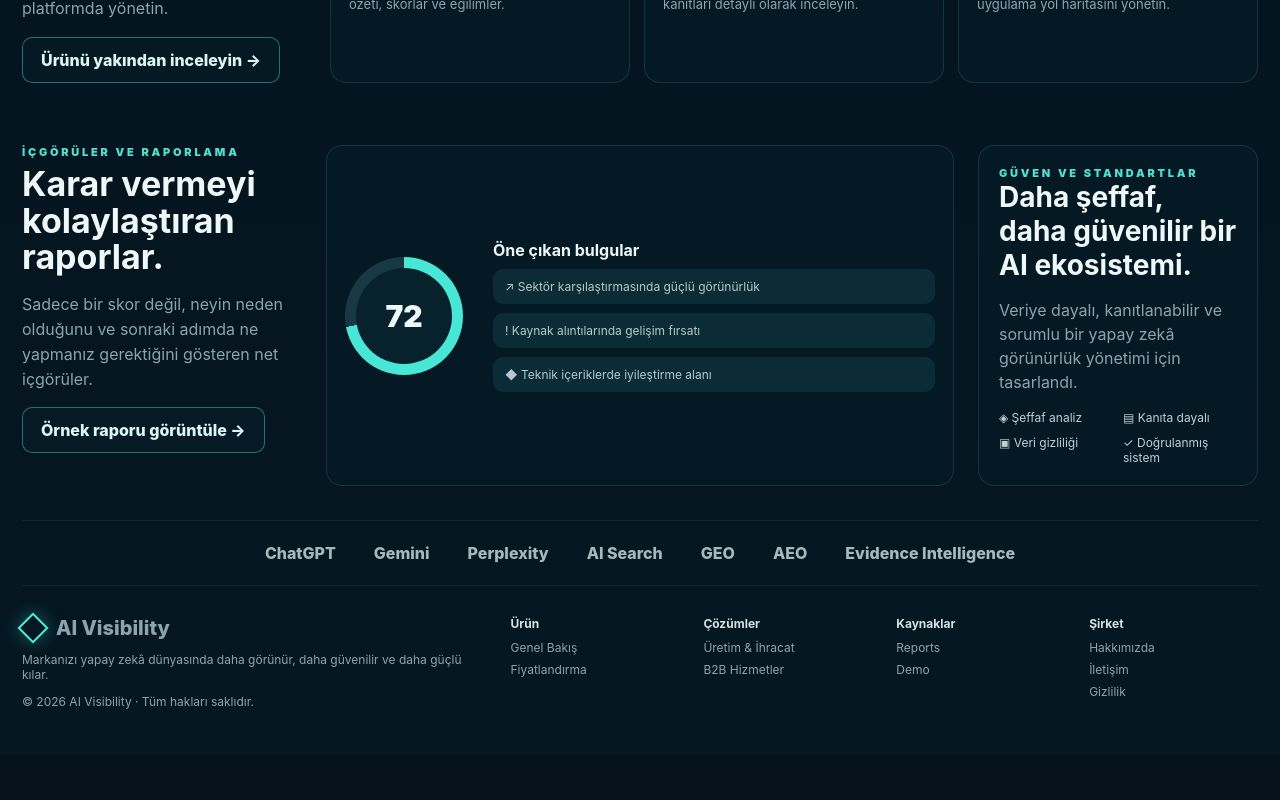
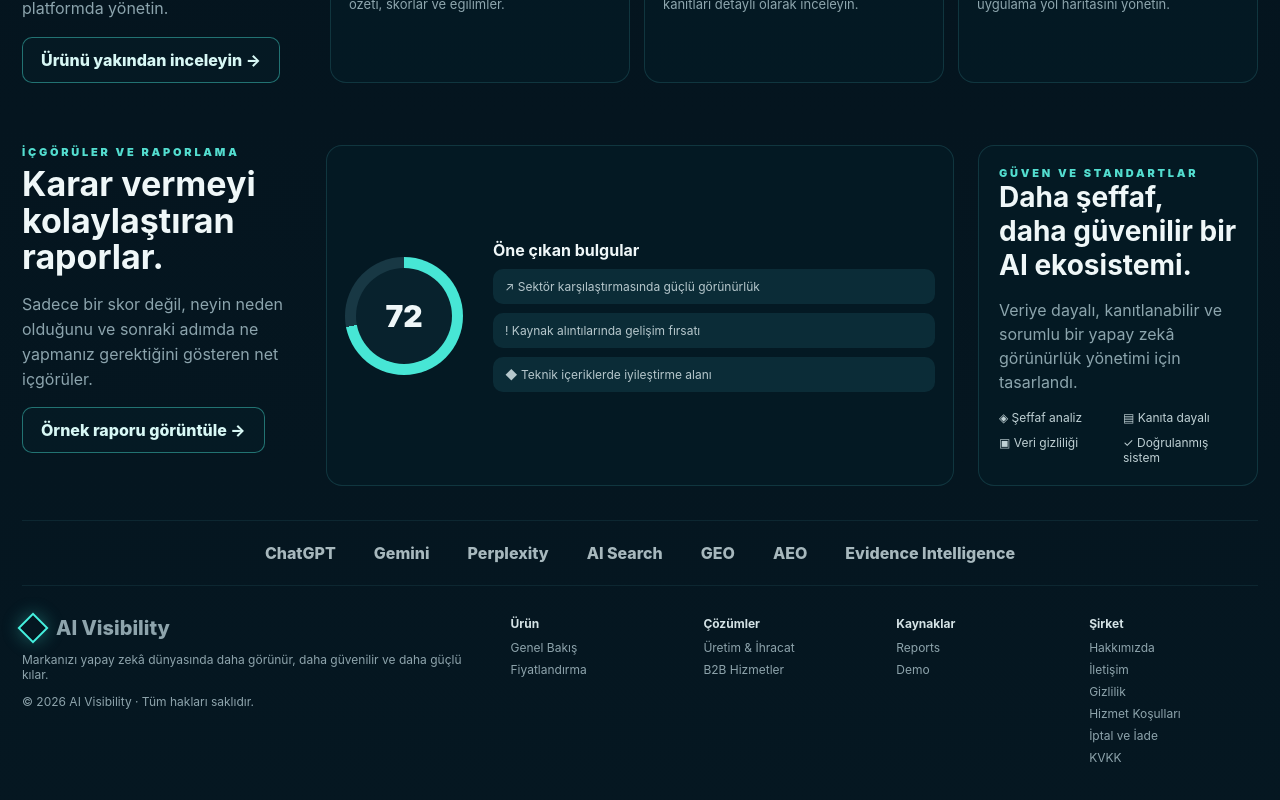
Before and after one commit to mehmetozan-5858/ai-visibility, a Next.js app: page / in a window 1280 px wide. Shown: the part 1595-2395 px from the top of the page. Before the commit the page ends 2350 px from the top, so only its background shows below. Built offline with nearby package versions, Linux system fonts and the light colour scheme.

Commit message:
fix(paddle): improve transparent storefront disclosures for domain review

```diff
--- a/app/page.js
+++ b/app/page.js
@@ -73,6 +73,6 @@ export default function Home(){
   </section>
 
   <div className={styles.logos}><span>ChatGPT</span><span>Gemini</span><span>Perplexity</span><span>AI Search</span><span>GEO</span><span>AEO</span><span>Evidence Intelligence</span></div>
-  <footer className={styles.footer}><div><div className={styles.brand}><span className={styles.logo}/><span>AI Visibility</span></div><p>Markanızı yapay zekâ dünyasında daha görünür, daha güvenilir ve daha güçlü kılar.</p><div className={styles.legal}>© 2026 AI Visibility · Tüm hakları saklıdır.</div></div><div className={styles.footerLinks}><div><strong>Ürün</strong><a href="#urun">Genel Bakış</a><Link href="/hizmetler">Fiyatlandırma</Link></div><div><strong>Çözümler</strong><a href="#cozumler">Üretim & İhracat</a><a href="#cozumler">B2B Hizmetler</a></div><div><strong>Kaynaklar</strong><a href="#rapor">Raporlar</a><Link href="/demo">Demo</Link></div><div><strong>Şirket</strong><Link href="/hakkimizda">Hakkımızda</Link><Link href="/iletisim">İletişim</Link><Link href="/gizlilik">Gizlilik</Link></div></div></footer>
+  <footer className={styles.footer}><div><div className={styles.brand}><span className={styles.logo}/><span>AI Visibility</span></div><p>Markanızı yapay zekâ dünyasında daha görünür, daha güvenilir ve daha güçlü kılar.</p><div className={styles.legal}>© 2026 AI Visibility · Tüm hakları saklıdır.</div></div><div className={styles.footerLinks}><div><strong>Ürün</strong><a href="#urun">Genel Bakış</a><Link href="/hizmetler">Fiyatlandırma</Link></div><div><strong>Çözümler</strong><a href="#cozumler">Üretim & İhracat</a><a href="#cozumler">B2B Hizmetler</a></div><div><strong>Kaynaklar</strong><a href="#rapor">Raporlar</a><Link href="/demo">Demo</Link></div><div><strong>Şirket</strong><Link href="/hakkimizda">Hakkımızda</Link><Link href="/iletisim">İletişim</Link><Link href="/gizlilik">Gizlilik</Link><Link href="/mesafeli-hizmet-sozlesmesi">Hizmet Koşulları</Link><Link href="/iptal-iade">İptal ve İade</Link><Link href="/kvkk">KVKK</Link></div></div></footer>
  </div></div>;
 }
```
